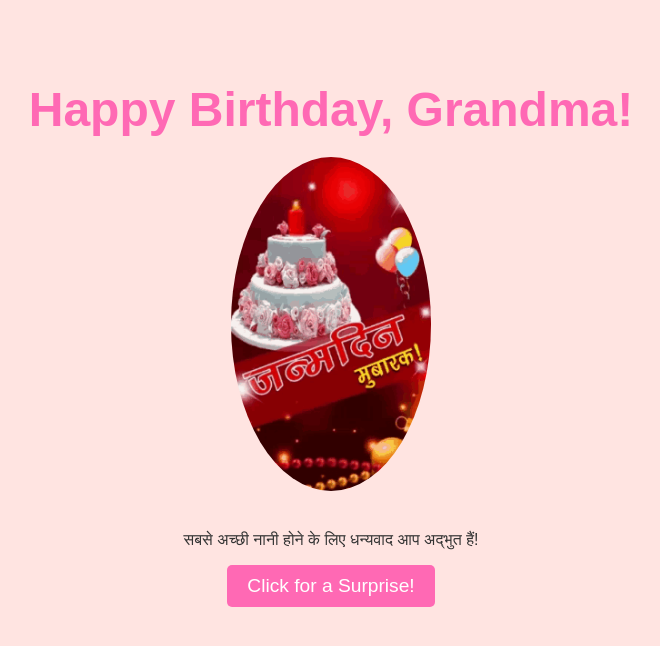
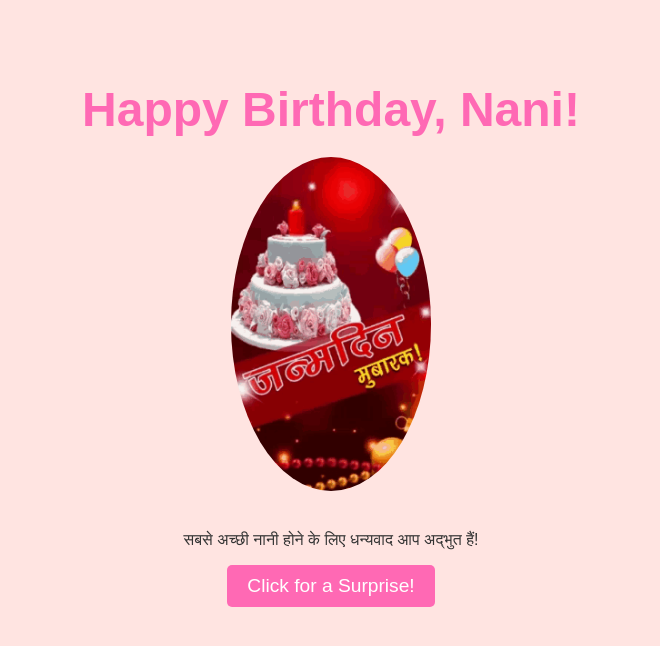
Before and after one commit to aaravsinha002/happybdaynani, a plain HTML site: page index.html in a window 1280 px wide. Shown: the whole page, without its empty margins (309-969 px from the left). Drawn offline with Linux system fonts and the light colour scheme.

Commit message:
Update index.html

```diff
--- a/index.html
+++ b/index.html
@@ -8,7 +8,7 @@
 </head>
 <body>
     <div class="container">
-        <h1>Happy Birthday, Grandma!</h1>
+        <h1>Happy Birthday, Nani!</h1>
         <img src="image.gif" alt="Birthday Cake" class="cake-img">
         <p>सबसे अच्छी नानी होने के लिए धन्यवाद आप अद्भुत हैं!</p>
 
```
